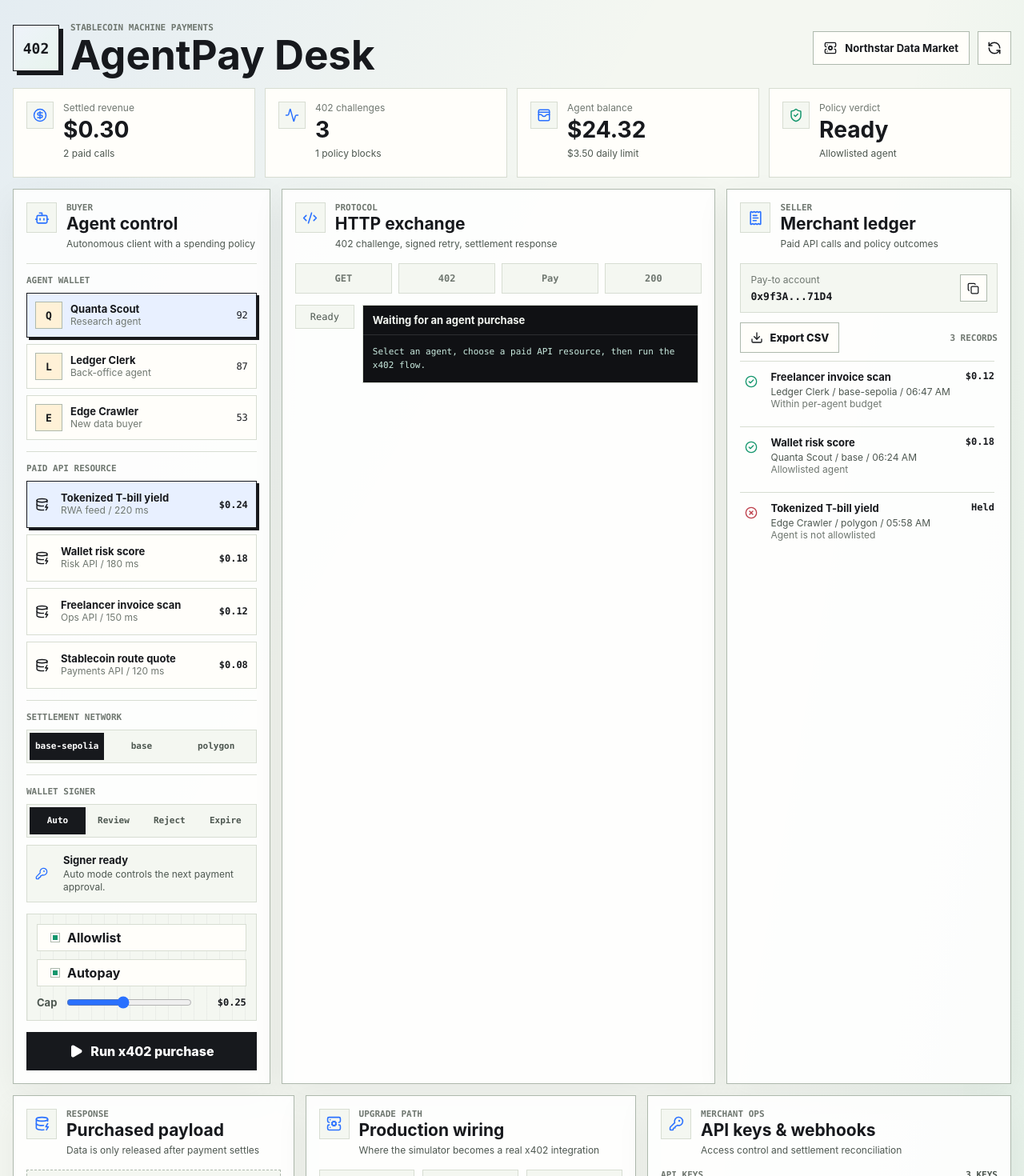
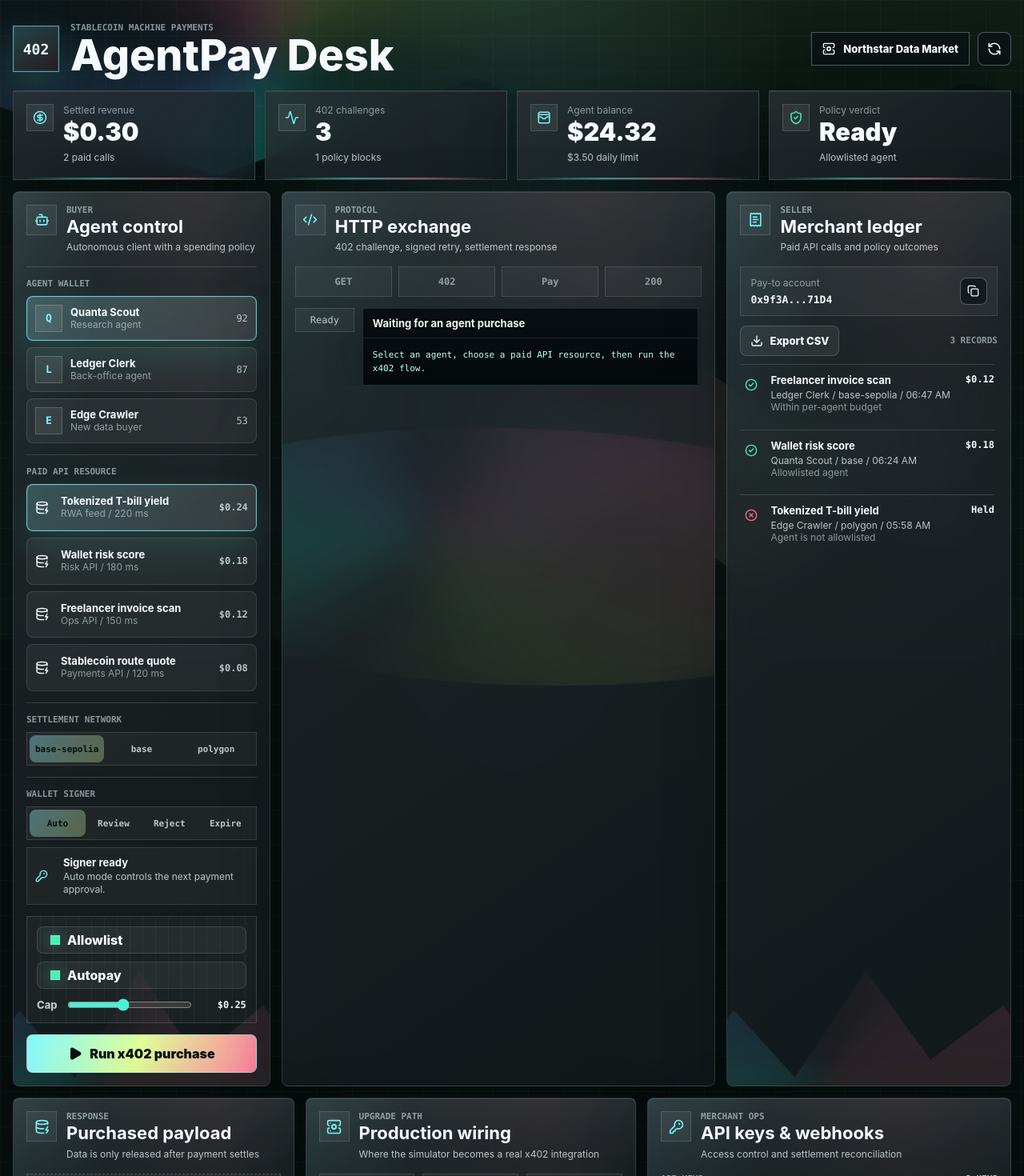
Before and after one commit to yuhangxian235/agentpay-desk, a React (Vite) app: page / in a window 1280 px wide. Shown: the top 1470 px of the page at 80% size. Built offline with nearby package versions, Linux system fonts and the light colour scheme.

Commit message:
Refresh UI with liquid glass design

```diff
--- a/src/App.css
+++ b/src/App.css
@@ -1,11 +1,33 @@
 #root {
+  position: relative;
+  z-index: 1;
   min-height: 100vh;
 }
 
 .app-shell {
+  position: relative;
+  z-index: 1;
   width: min(1480px, calc(100vw - 32px));
   margin: 0 auto;
   padding: 28px 0 40px;
+}
+
+.app-shell::before {
+  position: fixed;
+  right: 4vw;
+  bottom: 5vh;
+  z-index: -1;
+  width: min(720px, 58vw);
+  height: 44vh;
+  pointer-events: none;
+  content: "";
+  background:
+    linear-gradient(110deg, transparent 0 18%, rgba(120, 247, 255, 0.16) 28%, rgba(255, 109, 141, 0.15) 48%, rgba(216, 255, 122, 0.12) 66%, transparent 82%),
+    linear-gradient(290deg, rgba(114, 167, 255, 0.14), transparent 58%);
+  clip-path: polygon(3% 42%, 20% 21%, 37% 36%, 51% 12%, 68% 34%, 94% 20%, 100% 74%, 78% 63%, 60% 88%, 42% 62%, 19% 83%, 0 68%);
+  filter: blur(24px);
+  opacity: 0.7;
+  animation: liquid-tail 18s ease-in-out infinite alternate;
 }
 
 .desk-header {
@@ -27,15 +49,18 @@
   width: 58px;
   height: 58px;
   place-items: center;
-  border: 1px solid var(--ink);
+  border: 1px solid rgba(120, 247, 255, 0.58);
   background:
-    linear-gradient(135deg, rgba(42, 113, 255, 0.08), rgba(23, 161, 123, 0.1)),
-    var(--panel);
+    linear-gradient(150deg, rgba(120, 247, 255, 0.22), rgba(255, 109, 141, 0.13)),
+    rgba(7, 16, 15, 0.76);
   color: var(--ink);
   font-family: var(--mono);
   font-size: 18px;
-  font-weight: 800;
-  box-shadow: 5px 5px 0 var(--ink);
+  font-weight: 850;
+  box-shadow:
+    0 0 0 1px rgba(255, 255, 255, 0.08) inset,
+    0 20px 50px rgba(77, 240, 211, 0.18);
+  backdrop-filter: blur(18px);
 }
 
 .eyebrow,
@@ -44,14 +69,17 @@
   color: var(--muted);
   font-family: var(--mono);
   font-size: 11px;
-  font-weight: 700;
+  font-weight: 760;
   text-transform: uppercase;
 }
 
 .desk-header h1 {
   margin: 3px 0 0;
-  font-size: clamp(32px, 4vw, 56px);
+  color: var(--ink);
+  font-size: clamp(34px, 4.2vw, 64px);
+  font-weight: 850;
   line-height: 0.94;
+  text-shadow: 0 24px 70px rgba(120, 247, 255, 0.16);
 }
 
 .header-actions,
@@ -65,10 +93,12 @@
   min-height: 42px;
   padding: 0 13px;
   border: 1px solid var(--line-strong);
-  background: var(--panel);
+  background: rgba(9, 16, 21, 0.68);
   color: var(--ink);
   font-size: 13px;
-  font-weight: 750;
+  font-weight: 760;
+  box-shadow: 0 14px 40px rgba(0, 0, 0, 0.18);
+  backdrop-filter: blur(18px);
 }
 
 .icon-button {
@@ -77,18 +107,21 @@
   height: 42px;
   place-items: center;
   border: 1px solid var(--line-strong);
-  background: var(--panel);
+  background: rgba(10, 17, 22, 0.7);
   color: var(--ink);
   cursor: pointer;
   transition:
+    border-color 160ms ease,
     background 160ms ease,
     transform 160ms ease,
     box-shadow 160ms ease;
+  backdrop-filter: blur(18px);
 }
 
 .icon-button:hover {
+  border-color: rgba(120, 247, 255, 0.72);
   transform: translateY(-1px);
-  box-shadow: 3px 3px 0 var(--ink);
+  box-shadow: 0 12px 34px rgba(77, 240, 211, 0.18);
 }
 
 .icon-button.small {
@@ -104,13 +137,30 @@
 }
 
 .metric {
+  position: relative;
   display: flex;
   min-height: 112px;
   gap: 12px;
   align-items: flex-start;
   padding: 16px;
+  overflow: hidden;
   border: 1px solid var(--line);
-  background: var(--panel);
+  background:
+    linear-gradient(145deg, rgba(255, 255, 255, 0.105), rgba(255, 255, 255, 0.035)),
+    var(--panel);
+  box-shadow:
+    0 24px 70px rgba(0, 0, 0, 0.2),
+    0 1px 0 rgba(255, 255, 255, 0.08) inset;
+  backdrop-filter: blur(22px);
+}
+
+.metric::after {
+  position: absolute;
+  inset: auto 14px 0 14px;
+  height: 2px;
+  content: "";
+  background: linear-gradient(90deg, transparent, var(--liquid-1), var(--liquid-3), transparent);
+  opacity: 0.56;
 }
 
 .metric-icon {
@@ -119,8 +169,8 @@
   height: 34px;
   place-items: center;
   border: 1px solid var(--line);
-  background: var(--paper);
-  color: var(--blue);
+  background: rgba(255, 255, 255, 0.07);
+  color: var(--aqua);
 }
 
 .metric.good .metric-icon {
@@ -146,7 +196,8 @@
   display: block;
   margin-top: 4px;
   color: var(--ink);
-  font-size: clamp(22px, 2.2vw, 31px);
+  font-size: clamp(24px, 2.4vw, 34px);
+  font-weight: 860;
   line-height: 1;
 }
 
@@ -173,9 +224,59 @@
 }
 
 .panel {
-  border: 1px solid var(--line-strong);
-  background: rgba(255, 255, 255, 0.88);
-  box-shadow: 0 14px 40px rgba(33, 37, 39, 0.06);
+  position: relative;
+  overflow: hidden;
+  border: 1px solid var(--line);
+  border-radius: 8px;
+  background:
+    linear-gradient(145deg, rgba(255, 255, 255, 0.095), rgba(255, 255, 255, 0.03)),
+    var(--panel);
+  box-shadow:
+    0 26px 80px rgba(0, 0, 0, 0.22),
+    0 1px 0 rgba(255, 255, 255, 0.1) inset;
+  backdrop-filter: blur(24px);
+}
+
+.panel > * {
+  position: relative;
+  z-index: 1;
+}
+
+.panel::before {
+  position: absolute;
+  inset: 0;
+  z-index: 0;
+  pointer-events: none;
+  content: "";
+  background:
+    linear-gradient(90deg, rgba(120, 247, 255, 0.16), transparent 32%, rgba(255, 109, 141, 0.1) 72%, transparent),
+    linear-gradient(180deg, rgba(255, 255, 255, 0.1), transparent 18%);
+  opacity: 0.56;
+  mask-image: linear-gradient(180deg, black, transparent 36%);
+}
+
+.panel::after {
+  position: absolute;
+  inset: auto -16% -26% -16%;
+  z-index: 0;
+  height: 46%;
+  pointer-events: none;
+  content: "";
+  background:
+    conic-gradient(
+      from 220deg at 36% 44%,
+      transparent 0deg,
+      rgba(77, 240, 211, 0.34) 42deg,
+      rgba(114, 167, 255, 0.22) 94deg,
+      transparent 138deg,
+      rgba(255, 122, 168, 0.24) 206deg,
+      rgba(216, 255, 122, 0.18) 276deg,
+      transparent 360deg
+    );
+  clip-path: polygon(0 46%, 14% 28%, 30% 43%, 47% 18%, 64% 38%, 82% 25%, 100% 47%, 100% 100%, 0 100%);
+  filter: blur(18px) saturate(1.28);
+  opacity: 0.48;
+  animation: panel-current 16s ease-in-out infinite alternate;
 }
 
 .buyer-panel,
@@ -187,12 +288,23 @@
   padding: 16px;
 }
 
+.exchange-panel::after {
+  inset: 278px -24% auto -18%;
+  height: 360px;
+  border-radius: 48% 52% 45% 55% / 42% 46% 54% 58%;
+  clip-path: ellipse(64% 42% at 50% 50%);
+  filter: blur(26px) saturate(1.36);
+  opacity: 0.4;
+}
+
 .panel-header {
+  position: relative;
   display: grid;
   grid-template-columns: 38px minmax(0, 1fr);
   gap: 12px;
   align-items: start;
   margin-bottom: 16px;
+  z-index: 1;
 }
 
 .header-icon {
@@ -201,13 +313,14 @@
   height: 38px;
   place-items: center;
   border: 1px solid var(--line);
-  background: var(--paper);
-  color: var(--blue);
+  background: rgba(255, 255, 255, 0.06);
+  color: var(--aqua);
 }
 
 .panel-header h2 {
   margin: 2px 0 2px;
-  font-size: 21px;
+  color: var(--ink);
+  font-size: 22px;
   line-height: 1.1;
 }
 
@@ -218,6 +331,8 @@
 }
 
 .section-block {
+  position: relative;
+  z-index: 1;
   padding-top: 14px;
   border-top: 1px solid var(--line);
 }
@@ -231,7 +346,7 @@
   color: var(--muted);
   font-family: var(--mono);
   font-size: 11px;
-  font-weight: 750;
+  font-weight: 760;
   text-transform: uppercase;
 }
 
@@ -249,15 +364,16 @@
   display: grid;
   align-items: center;
   gap: 10px;
-  border: 1px solid var(--line);
-  background: var(--panel);
+  border: 1px solid rgba(255, 255, 255, 0.12);
+  background: rgba(255, 255, 255, 0.055);
   color: var(--ink);
   text-align: left;
   cursor: pointer;
   transition:
     border-color 160ms ease,
     background 160ms ease,
-    transform 160ms ease;
+    transform 160ms ease,
+    box-shadow 160ms ease;
 }
 
 .agent-row {
@@ -272,15 +388,20 @@
 
 .agent-row:hover,
 .resource-row:hover {
+  border-color: rgba(120, 247, 255, 0.58);
   transform: translateY(-1px);
-  border-color: var(--ink);
+  box-shadow: 0 12px 36px rgba(77, 240, 211, 0.11);
 }
 
 .agent-row.selected,
 .resource-row.selected {
-  border-color: var(--ink);
-  background: var(--blue-soft);
-  box-shadow: 3px 3px 0 var(--ink);
+  border-color: rgba(120, 247, 255, 0.74);
+  background:
+    linear-gradient(120deg, rgba(120, 247, 255, 0.16), rgba(255, 255, 255, 0.05)),
+    rgba(255, 255, 255, 0.08);
+  box-shadow:
+    0 0 0 1px rgba(120, 247, 255, 0.1) inset,
+    0 20px 45px rgba(77, 240, 211, 0.13);
 }
 
 .agent-avatar {
@@ -288,11 +409,12 @@
   width: 34px;
   height: 34px;
   place-items: center;
-  border: 1px solid var(--line-strong);
-  background: var(--amber-soft);
+  border: 1px solid rgba(255, 255, 255, 0.18);
+  background: rgba(255, 255, 255, 0.08);
+  color: var(--aqua);
   font-family: var(--mono);
   font-size: 13px;
-  font-weight: 800;
+  font-weight: 850;
 }
 
 .agent-row strong,
@@ -300,12 +422,13 @@
 .ledger-row strong {
   display: block;
   overflow-wrap: anywhere;
+  color: var(--ink);
   font-size: 13px;
 }
 
 .trust-score,
 .resource-row b {
-  color: var(--ink);
+  color: var(--muted-strong);
   font-family: var(--mono);
   font-size: 12px;
 }
@@ -313,8 +436,8 @@
 .segmented-control {
   display: grid;
   grid-template-columns: repeat(3, minmax(0, 1fr));
-  border: 1px solid var(--line);
-  background: var(--paper);
+  border: 1px solid rgba(255, 255, 255, 0.12);
+  background: rgba(255, 255, 255, 0.045);
   padding: 3px;
 }
 
@@ -326,12 +449,14 @@
   cursor: pointer;
   font-family: var(--mono);
   font-size: 11px;
-  font-weight: 750;
+  font-weight: 760;
 }
 
 .segmented-control button.active {
-  background: var(--ink);
-  color: white;
+  background:
+    linear-gradient(120deg, rgba(120, 247, 255, 0.28), rgba(216, 255, 122, 0.2)),
+    rgba(255, 255, 255, 0.12);
+  color: #06100f;
 }
 
 .segmented-control button:disabled {
@@ -350,13 +475,13 @@
   align-items: center;
   margin-top: 9px;
   padding: 10px;
-  border: 1px solid var(--line);
-  background: var(--paper);
+  border: 1px solid rgba(255, 255, 255, 0.12);
+  background: rgba(255, 255, 255, 0.045);
   color: var(--muted-strong);
 }
 
 .signer-state svg {
-  color: var(--blue);
+  color: var(--aqua);
 }
 
 .signer-state strong,
@@ -394,14 +519,16 @@
 }
 
 .policy-slab {
+  position: relative;
+  z-index: 1;
   display: grid;
   gap: 10px;
   margin-top: 14px;
   padding: 12px;
-  border: 1px solid var(--line);
+  border: 1px solid rgba(255, 255, 255, 0.12);
   background:
-    repeating-linear-gradient(90deg, rgba(29, 32, 34, 0.045) 0 1px, transparent 1px 16px),
-    var(--paper);
+    repeating-linear-gradient(90deg, rgba(255, 255, 255, 0.035) 0 1px, transparent 1px 16px),
+    rgba(255, 255, 255, 0.035);
 }
 
 .policy-toggle {
@@ -409,11 +536,11 @@
   min-height: 34px;
   align-items: center;
   gap: 9px;
-  border: 1px solid var(--line);
-  background: var(--panel);
+  border: 1px solid rgba(255, 255, 255, 0.12);
+  background: rgba(255, 255, 255, 0.05);
   color: var(--muted-strong);
   cursor: pointer;
-  font-weight: 750;
+  font-weight: 780;
 }
 
 .policy-toggle span {
@@ -422,7 +549,7 @@
   height: 12px;
   margin-left: 10px;
   border: 1px solid var(--line-strong);
-  background: white;
+  background: rgba(255, 255, 255, 0.08);
 }
 
 .policy-toggle.active {
@@ -431,7 +558,7 @@
 
 .policy-toggle.active span {
   background: var(--green);
-  box-shadow: inset 0 0 0 2px white;
+  box-shadow: 0 0 18px rgba(72, 240, 180, 0.42);
 }
 
 .cap-control {
@@ -441,11 +568,11 @@
   align-items: center;
   color: var(--muted-strong);
   font-size: 13px;
-  font-weight: 750;
+  font-weight: 760;
 }
 
 .cap-control input {
-  accent-color: var(--blue);
+  accent-color: var(--liquid-1);
 }
 
 .cap-control strong {
@@ -456,6 +583,8 @@
 }
 
 .primary-action {
+  position: relative;
+  z-index: 1;
   display: flex;
   width: 100%;
   min-height: 48px;
@@ -463,20 +592,36 @@
   justify-content: center;
   gap: 9px;
   margin-top: 14px;
-  border: 1px solid var(--ink);
-  background: var(--ink);
-  color: white;
+  overflow: hidden;
+  border: 1px solid rgba(120, 247, 255, 0.42);
+  background:
+    linear-gradient(110deg, rgba(120, 247, 255, 0.92), rgba(216, 255, 122, 0.78) 48%, rgba(255, 109, 141, 0.84)),
+    var(--ink);
+  color: #06100f;
   cursor: pointer;
-  font-weight: 850;
+  font-weight: 880;
   transition:
     opacity 160ms ease,
     transform 160ms ease,
     box-shadow 160ms ease;
 }
 
+.primary-action::after {
+  position: absolute;
+  inset: 0;
+  content: "";
+  background: linear-gradient(100deg, transparent 0 35%, rgba(255, 255, 255, 0.42) 48%, transparent 62%);
+  transform: translateX(-120%);
+  transition: transform 420ms ease;
+}
+
 .primary-action:hover:not(:disabled) {
   transform: translateY(-1px);
-  box-shadow: 4px 4px 0 var(--green);
+  box-shadow: 0 18px 42px rgba(120, 247, 255, 0.2);
+}
+
+.primary-action:hover:not(:disabled)::after {
+  transform: translateX(120%);
 }
 
 .primary-action:disabled {
@@ -485,6 +630,8 @@
 }
 
 .phase-rail {
+  position: relative;
+  z-index: 1;
   display: grid;
   grid-template-columns: repeat(4, minmax(0, 1fr));
   gap: 8px;
@@ -494,8 +641,8 @@
 .phase-step {
   position: relative;
   min-height: 38px;
-  border: 1px solid var(--line);
-  background: var(--paper);
+  border: 1px solid rgba(255, 255, 255, 0.12);
+  background: rgba(255, 255, 255, 0.045);
   color: var(--muted);
   display: grid;
   place-items: center;
@@ -505,16 +652,18 @@
 }
 
 .phase-step.complete {
-  border-color: var(--ink);
+  border-color: rgba(72, 240, 180, 0.45);
   background: var(--green-soft);
   color: var(--ink);
 }
 
 .phase-step.current {
-  box-shadow: 3px 3px 0 var(--ink);
+  box-shadow: 0 0 0 1px rgba(120, 247, 255, 0.25), 0 14px 30px rgba(77, 240, 211, 0.12);
 }
 
 .exchange-feed {
+  position: relative;
+  z-index: 1;
   max-height: 560px;
   overflow: auto;
   padding-right: 4px;
@@ -538,8 +687,8 @@
   display: grid;
   min-height: 30px;
   place-items: center;
-  border: 1px solid var(--line);
-  background: var(--paper);
+  border: 1px solid rgba(255, 255, 255, 0.12);
+  background: rgba(255, 255, 255, 0.045);
   color: var(--muted-strong);
   font-family: var(--mono);
   font-size: 12px;
@@ -564,16 +713,19 @@
 }
 
 .line-content {
-  border: 1px solid var(--line);
-  background: #101114;
+  overflow: hidden;
+  border: 1px solid rgba(120, 247, 255, 0.16);
+  background:
+    linear-gradient(180deg, rgba(8, 14, 18, 0.94), rgba(4, 8, 11, 0.94)),
+    #070b0e;
   color: #f3f6f1;
-  overflow: hidden;
+  box-shadow: 0 20px 50px rgba(0, 0, 0, 0.2);
 }
 
 .line-content h3 {
   margin: 0;
   padding: 10px 12px;
-  border-bottom: 1px solid rgba(255, 255, 255, 0.12);
+  border-bottom: 1px solid rgba(255, 255, 255, 0.1);
   color: #f3f6f1;
   font-size: 13px;
 }
@@ -590,30 +742,35 @@
   max-height: 210px;
   overflow: auto;
   padding: 12px;
-  color: #c9eadf;
+  color: #bfffee;
   font-size: 11px;
   line-height: 1.55;
 }
 
 .seller-account {
+  position: relative;
+  z-index: 1;
   display: flex;
   align-items: center;
   justify-content: space-between;
   gap: 12px;
   margin-bottom: 12px;
   padding: 12px;
-  border: 1px solid var(--line);
-  background: var(--paper);
+  border: 1px solid rgba(255, 255, 255, 0.12);
+  background: rgba(255, 255, 255, 0.045);
 }
 
 .seller-account strong {
   display: block;
   margin-top: 4px;
+  color: var(--ink);
   font-family: var(--mono);
   font-size: 13px;
 }
 
 .ledger-toolbar {
+  position: relative;
+  z-index: 1;
   display: flex;
   align-items: center;
   justify-content: space-between;
@@ -625,7 +782,7 @@
   color: var(--muted);
   font-family: var(--mono);
   font-size: 11px;
-  font-weight: 750;
+  font-weight: 760;
   text-transform: uppercase;
 }
 
@@ -636,24 +793,28 @@
   justify-content: center;
   gap: 8px;
   padding: 0 12px;
-  border: 1px solid var(--line-strong);
-  background: var(--panel);
+  border: 1px solid rgba(255, 255, 255, 0.16);
+  background: rgba(255, 255, 255, 0.065);
   color: var(--ink);
   cursor: pointer;
   font-size: 13px;
   font-weight: 850;
   transition:
+    border-color 160ms ease,
     background 160ms ease,
     transform 160ms ease,
     box-shadow 160ms ease;
 }
 
 .secondary-action:hover {
+  border-color: rgba(120, 247, 255, 0.6);
   transform: translateY(-1px);
-  box-shadow: 3px 3px 0 var(--ink);
+  box-shadow: 0 12px 30px rgba(77, 240, 211, 0.13);
 }
 
 .ledger-list {
+  position: relative;
+  z-index: 1;
   max-height: 480px;
   overflow: auto;
   padding-right: 4px;
@@ -669,6 +830,7 @@
 }
 
 .ledger-row b {
+  color: var(--ink);
   font-family: var(--mono);
   font-size: 12px;
 }
@@ -696,27 +858,33 @@
 }
 
 .payload-preview {
+  position: relative;
+  z-index: 1;
   min-height: 176px;
   padding: 14px;
-  border: 1px solid var(--line);
-  background: #101114;
-  color: #d8fff0;
+  border: 1px solid rgba(120, 247, 255, 0.16);
+  background: rgba(4, 8, 11, 0.86);
+  color: #bfffee;
   font-size: 12px;
   line-height: 1.6;
 }
 
 .empty-payload {
+  position: relative;
+  z-index: 1;
   display: grid;
   min-height: 176px;
   place-items: center;
   gap: 8px;
-  border: 1px dashed var(--line-strong);
-  background: var(--paper);
+  border: 1px dashed rgba(255, 255, 255, 0.18);
+  background: rgba(255, 255, 255, 0.045);
   color: var(--muted-strong);
-  font-weight: 750;
+  font-weight: 780;
 }
 
 .integration-steps {
+  position: relative;
+  z-index: 1;
   display: grid;
   grid-template-columns: repeat(3, minmax(0, 1fr));
   gap: 10px;
@@ -725,14 +893,14 @@
 .integration-steps div {
   min-height: 176px;
   padding: 14px;
-  border: 1px solid var(--line);
-  background: var(--paper);
+  border: 1px solid rgba(255, 255, 255, 0.12);
+  background: rgba(255, 255, 255, 0.045);
 }
 
 .integration-steps span {
   display: inline-block;
   margin-bottom: 10px;
-  color: var(--blue);
+  color: var(--aqua);
   font-family: var(--mono);
   font-size: 11px;
   font-weight: 850;
@@ -747,6 +915,8 @@
 }
 
 .ops-stack {
+  position: relative;
+  z-index: 1;
   display: grid;
   gap: 12px;
 }
@@ -791,8 +961,8 @@
   gap: 10px;
   align-items: start;
   padding: 10px;
-  border: 1px solid var(--line);
-  background: var(--paper);
+  border: 1px solid rgba(255, 255, 255, 0.12);
+  background: rgba(255, 255, 255, 0.045);
 }
 
 .api-key-row {
@@ -839,8 +1009,8 @@
 .key-meta b,
 .event-row > b {
   display: inline-block;
-  border: 1px solid var(--line);
-  background: var(--panel);
+  border: 1px solid rgba(255, 255, 255, 0.12);
+  background: rgba(255, 255, 255, 0.06);
   color: var(--muted-strong);
   font-family: var(--mono);
   font-size: 11px;
@@ -870,8 +1040,8 @@
 .mini-action {
   min-height: 31px;
   padding: 0 9px;
-  border: 1px solid var(--line-strong);
-  background: var(--panel);
+  border: 1px solid rgba(255, 255, 255, 0.16);
+  background: rgba(255, 255, 255, 0.065);
   color: var(--ink);
   cursor: pointer;
   font-family: var(--mono);
@@ -880,12 +1050,13 @@
 }
 
 .mini-action:hover {
-  box-shadow: 2px 2px 0 var(--ink);
+  border-color: rgba(120, 247, 255, 0.6);
+  box-shadow: 0 10px 25px rgba(77, 240, 211, 0.12);
 }
 
 button:focus-visible,
 input:focus-visible {
-  outline: 3px solid rgba(42, 113, 255, 0.35);
+  outline: 3px solid rgba(120, 247, 255, 0.36);
   outline-offset: 2px;
 }
 
@@ -909,9 +1080,13 @@
   }
 
   .desk-header,
-  .header-actions {
+  .desk-header {
     align-items: flex-start;
     flex-direction: column;
+  }
+
+  .header-actions {
+    width: 100%;
   }
 
   .metrics-strip,
@@ -928,11 +1103,11 @@
   .brand-mark {
     width: 50px;
     height: 50px;
-    box-shadow: 3px 3px 0 var(--ink);
   }
 
   .merchant-pill {
-    width: 100%;
+    flex: 1;
+    min-width: 0;
     justify-content: center;
   }
 
@@ -952,6 +1127,14 @@
     min-height: 34px;
     font-size: 11px;
   }
+
+  .api-key-row {
+    grid-template-columns: minmax(0, 1fr);
+  }
+
+  .key-meta {
+    text-align: left;
+  }
 }
 
 @media (prefers-reduced-motion: reduce) {
@@ -964,3 +1147,27 @@
     animation-iteration-count: 1 !important;
   }
 }
+
+@keyframes liquid-tail {
+  0% {
+    transform: translate3d(-2vw, 1vh, 0) rotate(2deg);
+  }
+
+  100% {
+    transform: translate3d(3vw, -2vh, 0) rotate(-3deg);
+  }
+}
+
+@keyframes panel-current {
+  0% {
+    transform: translate3d(-5%, 4%, 0) rotate(-2deg) scale(1);
+  }
+
+  55% {
+    transform: translate3d(3%, -2%, 0) rotate(3deg) scale(1.08);
+  }
+
+  100% {
+    transform: translate3d(7%, 1%, 0) rotate(-1deg) scale(1.03);
+  }
+}
--- a/src/index.css
+++ b/src/index.css
@@ -1,24 +1,32 @@
 :root {
-  --amber: #a8621a;
-  --amber-soft: #fff1d7;
-  --blue: #2a71ff;
-  --blue-soft: #e8f0ff;
-  --green: #14966d;
-  --green-soft: #e5f7ee;
-  --ink: #17191d;
-  --line: #d7ddd2;
-  --line-strong: #aeb9ad;
+  --amber: #ffb86b;
+  --amber-soft: rgba(255, 184, 107, 0.16);
+  --aqua: #78f7ff;
+  --blue: #72a7ff;
+  --blue-soft: rgba(114, 167, 255, 0.16);
+  --coral: #ff6d8d;
+  --green: #48f0b4;
+  --green-soft: rgba(72, 240, 180, 0.15);
+  --ink: #f7fbff;
+  --line: rgba(180, 217, 230, 0.18);
+  --line-strong: rgba(210, 242, 255, 0.32);
+  --liquid-1: #4df0d3;
+  --liquid-2: #7c8cff;
+  --liquid-3: #ff7aa8;
+  --liquid-4: #d8ff7a;
   --mono: "SFMono-Regular", Consolas, "Liberation Mono", monospace;
-  --muted: #6f7770;
-  --muted-strong: #4d5750;
-  --panel: #fffefa;
-  --paper: #f4f7f1;
-  --red: #bd3e4a;
-  --red-soft: #ffe9ec;
+  --muted: rgba(223, 238, 243, 0.58);
+  --muted-strong: rgba(238, 248, 252, 0.76);
+  --panel: rgba(11, 17, 22, 0.72);
+  --panel-strong: rgba(16, 24, 30, 0.86);
+  --paper: rgba(255, 255, 255, 0.055);
+  --red: #ff6d8d;
+  --red-soft: rgba(255, 109, 141, 0.14);
   color: var(--ink);
-  background: var(--paper);
+  background: #07100f;
   font-family:
-    Inter, ui-sans-serif, system-ui, -apple-system, BlinkMacSystemFont, "Segoe UI", sans-serif;
+    "Space Grotesk", Inter, ui-sans-serif, system-ui, -apple-system, BlinkMacSystemFont, "Segoe UI",
+    sans-serif;
   font-synthesis: none;
   text-rendering: optimizeLegibility;
   -webkit-font-smoothing: antialiased;
@@ -31,20 +39,68 @@
 
 html {
   min-width: 320px;
+  min-height: 100%;
   background:
-    linear-gradient(rgba(23, 25, 29, 0.035) 1px, transparent 1px),
-    linear-gradient(90deg, rgba(23, 25, 29, 0.03) 1px, transparent 1px),
-    var(--paper);
-  background-size: 36px 36px;
+    linear-gradient(135deg, rgba(120, 247, 255, 0.08), transparent 34%),
+    linear-gradient(315deg, rgba(255, 109, 141, 0.08), transparent 30%),
+    #07100f;
 }
 
 body {
+  position: relative;
   min-width: 320px;
   min-height: 100vh;
   margin: 0;
+  overflow-x: hidden;
   background:
-    linear-gradient(120deg, rgba(42, 113, 255, 0.08), transparent 34%),
-    linear-gradient(280deg, rgba(20, 150, 109, 0.08), transparent 30%);
+    linear-gradient(rgba(255, 255, 255, 0.022) 1px, transparent 1px),
+    linear-gradient(90deg, rgba(255, 255, 255, 0.018) 1px, transparent 1px),
+    radial-gradient(ellipse at 50% -20%, rgba(120, 247, 255, 0.13), transparent 40%),
+    #07100f;
+  background-size:
+    44px 44px,
+    44px 44px,
+    auto,
+    auto;
+}
+
+body::before {
+  position: fixed;
+  inset: -34vh -18vw auto -18vw;
+  z-index: 0;
+  height: 78vh;
+  pointer-events: none;
+  content: "";
+  background:
+    conic-gradient(
+      from 160deg at 34% 54%,
+      transparent 0deg,
+      rgba(77, 240, 211, 0.58) 34deg,
+      rgba(124, 140, 255, 0.42) 82deg,
+      transparent 126deg,
+      rgba(255, 122, 168, 0.4) 184deg,
+      rgba(216, 255, 122, 0.3) 236deg,
+      transparent 302deg,
+      rgba(77, 240, 211, 0.38) 360deg
+    );
+  clip-path: polygon(0 27%, 13% 18%, 28% 34%, 42% 11%, 57% 29%, 72% 15%, 86% 33%, 100% 21%, 100% 72%, 82% 61%, 63% 78%, 48% 58%, 30% 76%, 14% 61%, 0 73%);
+  filter: blur(30px) saturate(1.4);
+  opacity: 0.62;
+  transform: translate3d(0, 0, 0);
+  animation: liquid-flow 24s ease-in-out infinite alternate;
+}
+
+body::after {
+  position: fixed;
+  inset: 0;
+  z-index: 0;
+  pointer-events: none;
+  content: "";
+  background:
+    linear-gradient(180deg, rgba(7, 16, 15, 0.18), rgba(7, 16, 15, 0.74)),
+    repeating-linear-gradient(0deg, rgba(255, 255, 255, 0.018) 0 1px, transparent 1px 3px);
+  mix-blend-mode: screen;
+  opacity: 0.34;
 }
 
 button,
@@ -53,10 +109,24 @@
 }
 
 button {
-  border-radius: 0;
+  border-radius: 8px;
 }
 
 ::selection {
-  background: var(--ink);
-  color: white;
+  background: var(--liquid-1);
+  color: #06100f;
 }
+
+@keyframes liquid-flow {
+  0% {
+    transform: translate3d(-4vw, -1vh, 0) rotate(-4deg) scale(1);
+  }
+
+  55% {
+    transform: translate3d(4vw, 3vh, 0) rotate(3deg) scale(1.08);
+  }
+
+  100% {
+    transform: translate3d(7vw, -2vh, 0) rotate(-2deg) scale(1.03);
+  }
+}
```
Also changed, not shown: 4 other files (tests, documents, lock files or other folders).
